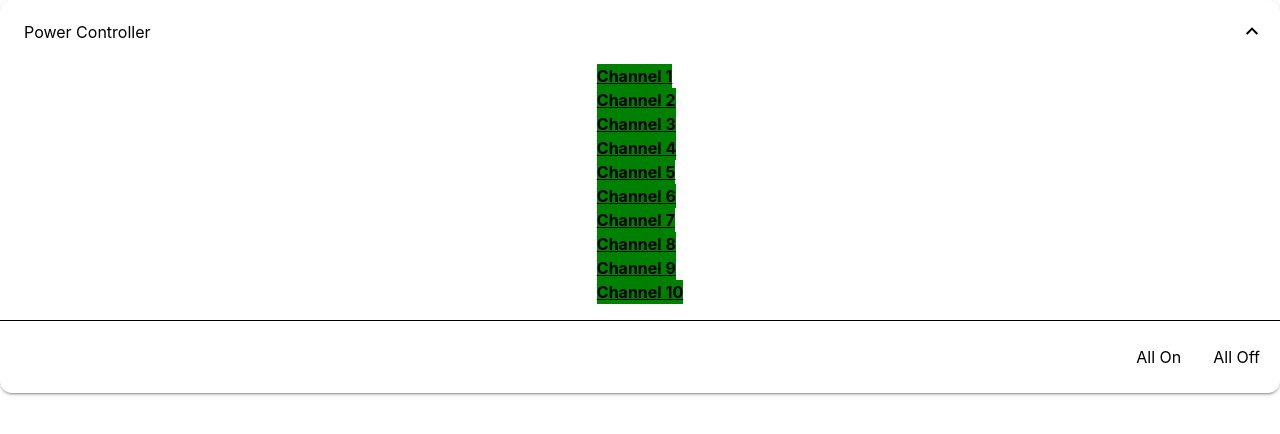
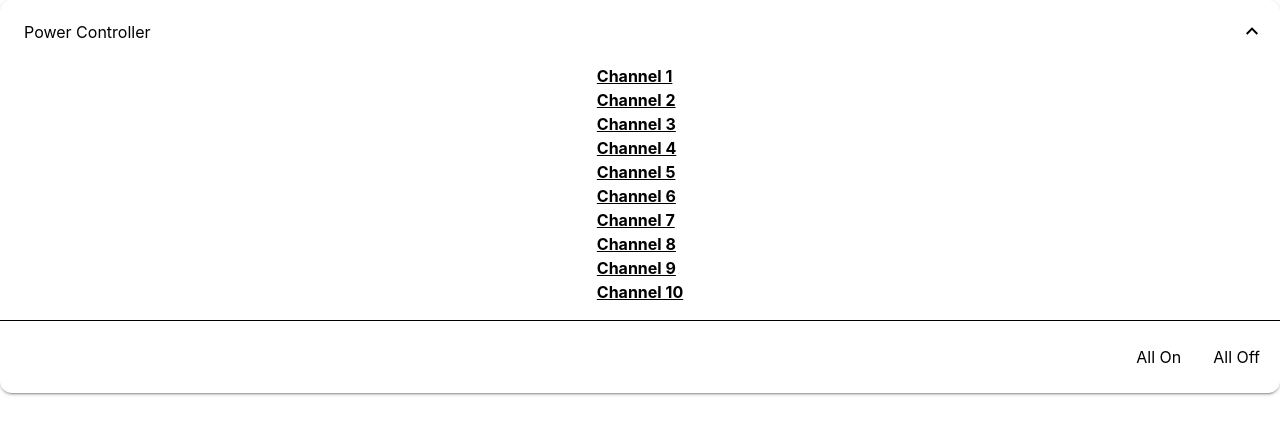
Before and after one commit to dizowned/powercontroller-app, an Angular app: page / in a window 1280 px wide. Both pictures are taken after a click on the button "Power Controller". Shown: the top 434 px of the page. Built offline with nearby package versions, Linux system fonts and the light colour scheme.

Commit message:
- Color updates are working. - Background color doesnt update on UI

```diff
--- a/src/app/components/channel/channel.component.html
+++ b/src/app/components/channel/channel.component.html
@@ -1,6 +1,6 @@
 
 <div>
   <h1>
-    <button #channelButton [style.backgroundColor]="buttonColor" class="font-bold underline" (click)="toggleChannel()"> {{channelName()}} </button>
+    <button #channelButton [ngStyle]="{'background-color': buttonColor }" class="font-bold underline" (click)="toggleChannel()"> {{channelName()}} </button>
   </h1>
 </div>
--- a/src/app/components/channel/channel.component.ts
+++ b/src/app/components/channel/channel.component.ts
@@ -1,4 +1,5 @@
 import { Component, Inject, Output, EventEmitter, model, ChangeDetectorRef, AfterViewInit, ViewChild, ElementRef } from '@angular/core';
+import { NgStyle } from '@angular/common';
 import { Input } from '@angular/core';
 import { channel } from 'diagnostics_channel';
 
@@ -7,42 +8,58 @@ import { channel } from 'diagnostics_channel';
   selector: 'app-channel',
   templateUrl: './channel.component.html',
   styleUrls: ['./channel.component.css'],
+  imports: [NgStyle],
 })
 export class ChannelComponent {
  channelNo = model<number>(1);
  channelName = model<string>('') ;
  channelEnabled = model<boolean>(true);
  @Output() channelToggle = new EventEmitter<string>();
- buttonColor: string = 'green';
+ buttonColor = model<string>('green');
  @ViewChild('channelButton') channelButton!: ElementRef<HTMLButtonElement>;
+
+ // allow parent binding like: <app-channel [externalButtonColor]="'red'"></app-channel>
+ @Input()
+ set externalButtonColor(color: string | undefined) {
+   if (color !== undefined && color !== null) {
+     this.setButtonColor(color);
+     this.cdRef.detectChanges();
+   }
+ }
+
+ // allow parent to update via ViewChild: child.setButtonColor('red')
+ public setButtonColor(color: string) {
+   this.buttonColor.update ((buttonColor) => {
+      buttonColor = color;
+    return color;
+    });
+   this.cdRef.detectChanges();
+ }
+
  constructor(private cdRef: ChangeDetectorRef) {}
 
 
   toggleChannel(){
     this.channelEnabled.update((enabled) => !enabled);
     if(this.channelEnabled()){
-      this.buttonColor = 'green';
+      this.setButtonColor('green');
     } else{
-      this.buttonColor = 'red';
+      this.setButtonColor('red');
     }
     console.log("Channel " + this.channelNo + " toggled to " + (this.channelEnabled() ? "enabled" : "disabled"));
   }
 
   turnOff(){
-    console.log("Turning off: " + this.channelName());
-    if(this.channelEnabled() === true){
-      this.channelButton.nativeElement.click();
-    }
+    console.log("Turning off: " + this.channelName() + "; button was: " + this.buttonColor );
     this.channelEnabled.update((enabled) => false);
+    this.setButtonColor('red');
     this.cdRef.detectChanges();
   }
 
   turnOn(){
-    console.log("Turning on: " + this.channelName());
-    if(this.channelEnabled() === false){
-      this.channelButton.nativeElement.click();
-    }
+    console.log("Turning on: " + this.channelName() + "; button was: " + this.buttonColor );
     this.channelEnabled.update((enabled) => true);
+    this.setButtonColor ('green');
     this.cdRef.detectChanges();
   }
 
--- a/src/app/components/controller/controller.component.html
+++ b/src/app/components/controller/controller.component.html
@@ -10,7 +10,8 @@
         @for (channel of channelList(); track $index){
           <app-channel [(channelName)] = "channelList()[$index].channelName"
                        [(channelNo)]= "channelList()[$index].channelNo"
-                       [(channelEnabled)]="channelList()[$index].channelEnabled">
+                       [(channelEnabled)]="channelList()[$index].channelEnabled"
+                       [(buttonColor)]="channelList()[$index].buttonColor">
           </app-channel>
         }
         </td>
```
